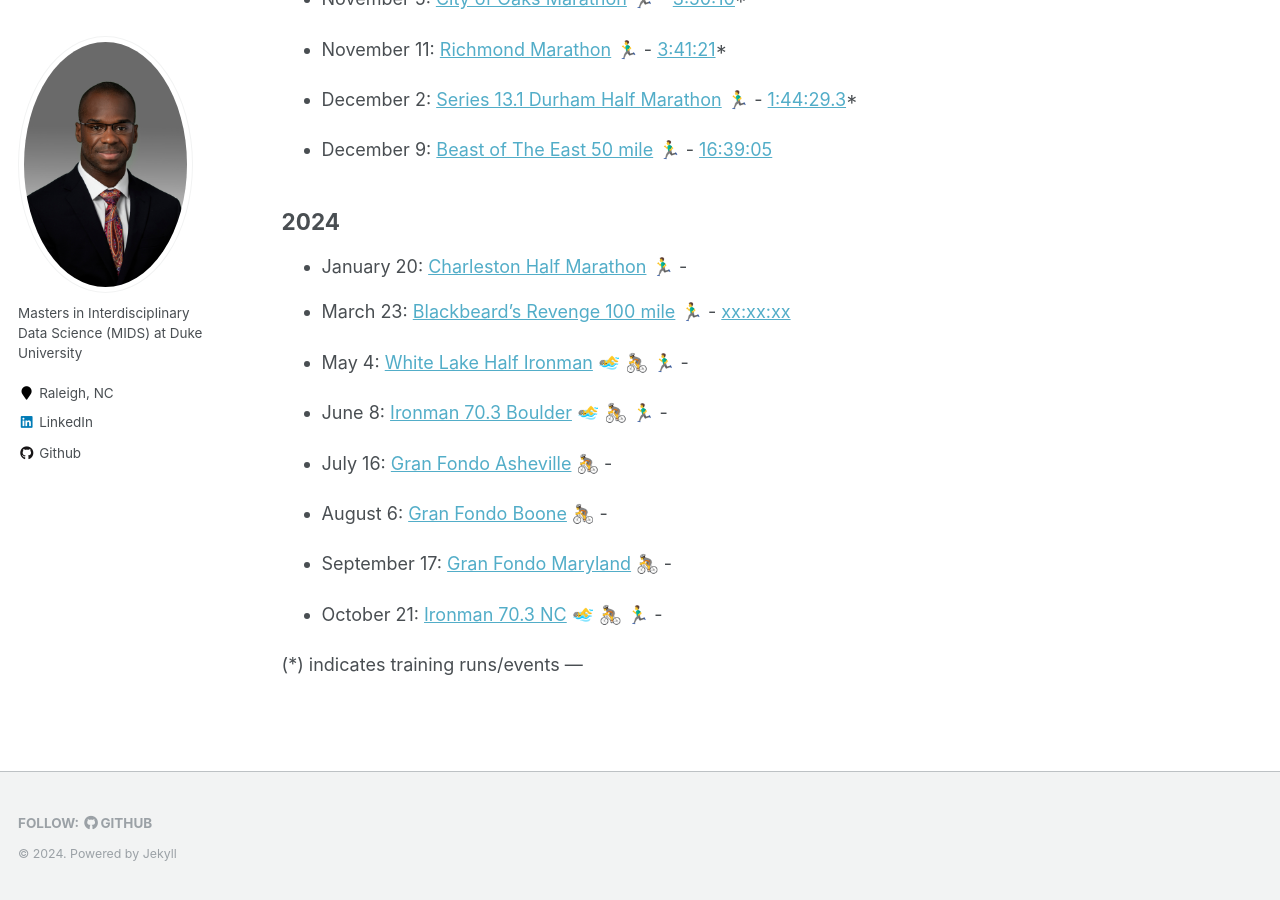
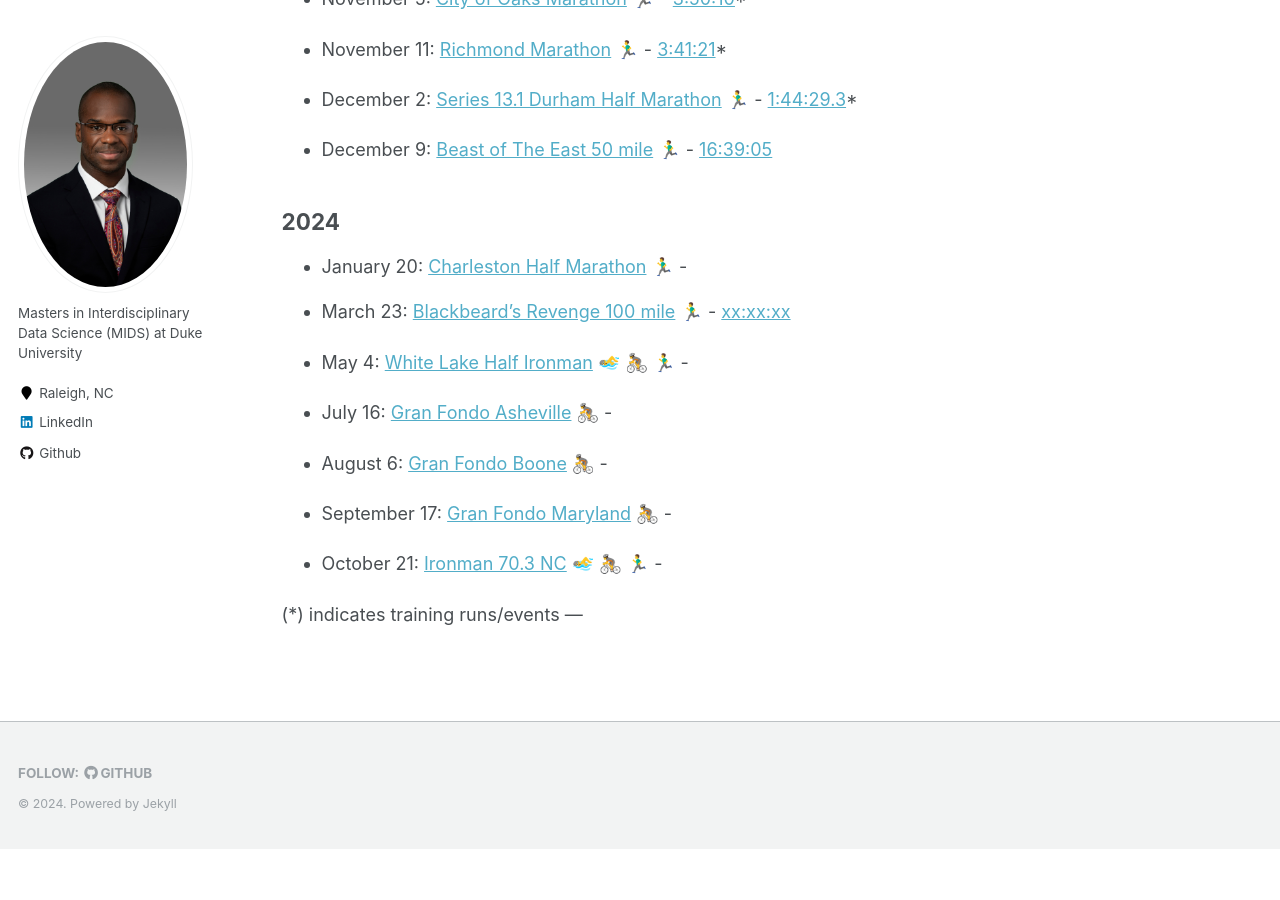
Before and after one commit to caratliff/caratliff.github.io, a Jekyll site: the page built from _pages/race-calendar.md, in a window 1280 px wide and 900 px high, scrolled down 1023 px. Built offline with Jekyll 4.4.1, drawn with Linux system fonts in a browser that asks for light colours; emoji names are drawn with the system emoji font; after the commit the page ends 1872 px from its top, so only the background shows below that.

Commit message:
Update race-calendar.md

```diff
--- a/_pages/race-calendar.md
+++ b/_pages/race-calendar.md
@@ -59,8 +59,6 @@ redirect_from:
 
 - May 4: [White Lake Half Ironman](https://www.whitelakehalf.com) :swimming_man: :bicyclist: :running_man: -
 
-- June 8: [Ironman 70.3 Boulder](#) :swimming_man: :bicyclist: :running_man: -
-
 - July 16: [Gran Fondo Asheville](#) 🚴 -
 
 - August 6: [Gran Fondo Boone](#) 🚴 -
```
